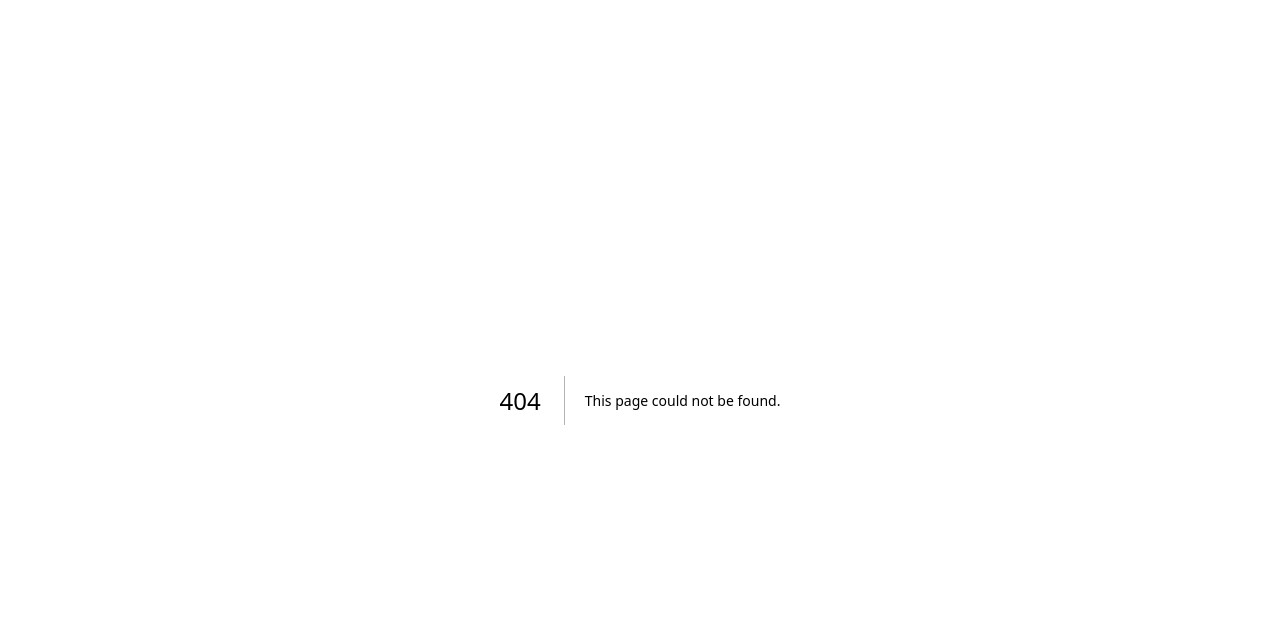
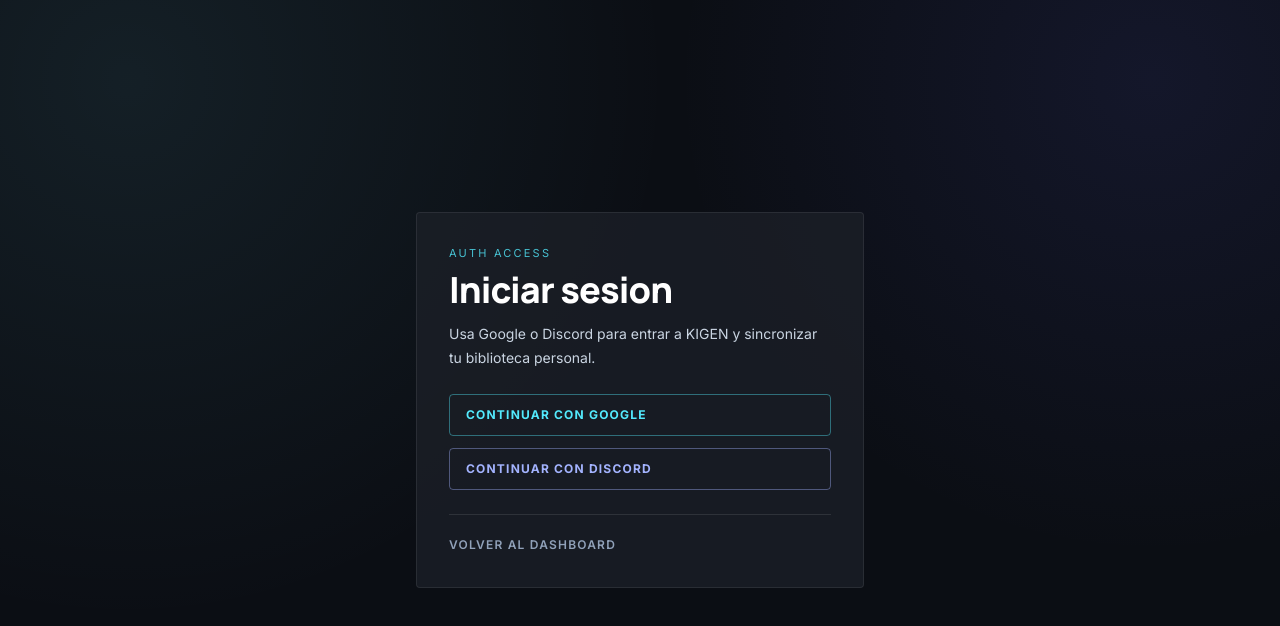
Before and after one commit to favodev/kigen, a Next.js app: page /login in a window 1280 px wide. Before the commit this address had no page. Shown: the top 626 px of the page. Built offline with nearby package versions, Linux system fonts and the light colour scheme; no server answers.

Commit message:
feat: implement login page with Google and Discord authentication

```diff
--- a/app/auth/actions.ts
+++ b/app/auth/actions.ts
@@ -49,6 +49,16 @@ async function signInWithProvider(provider: OAuthProvider, nextPath: string) {
   redirect(data.url);
 }
 
+function nextFromFormData(formData: FormData, fallback = "/"): string {
+  const candidate = formData.get("next");
+
+  if (typeof candidate !== "string") {
+    return fallback;
+  }
+
+  return sanitizeNextPath(candidate);
+}
+
 export async function signInWithGoogle() {
   await signInWithProvider("google", "/");
 }
@@ -57,6 +67,14 @@ export async function signInWithDiscord() {
   await signInWithProvider("discord", "/");
 }
 
+export async function signInWithGoogleWithNext(formData: FormData) {
+  await signInWithProvider("google", nextFromFormData(formData));
+}
+
+export async function signInWithDiscordWithNext(formData: FormData) {
+  await signInWithProvider("discord", nextFromFormData(formData));
+}
+
 export async function signOut() {
   const supabase = await createSupabaseServerClient();
   await supabase.auth.signOut();
--- a/app/library/page.tsx
+++ b/app/library/page.tsx
@@ -20,12 +20,20 @@ export default async function LibraryPage() {
             La biblioteca personal depende de auth para guardar tracking por usuario.
           </p>
 
-          <Link
-            href="/"
-            className="mt-5 inline-flex rounded-sm border border-cyan-300/50 px-4 py-2 text-xs font-bold uppercase tracking-widest text-cyan-300 transition-colors hover:bg-cyan-300/10"
-          >
-            Volver al dashboard
-          </Link>
+          <div className="mt-5 flex flex-wrap gap-3">
+            <Link
+              href="/login?next=/library"
+              className="inline-flex rounded-sm border border-cyan-300/50 px-4 py-2 text-xs font-bold uppercase tracking-widest text-cyan-300 transition-colors hover:bg-cyan-300/10"
+            >
+              Ir a login
+            </Link>
+            <Link
+              href="/"
+              className="inline-flex rounded-sm border border-white/20 px-4 py-2 text-xs font-bold uppercase tracking-widest text-slate-300 transition-colors hover:border-cyan-300/40 hover:text-cyan-300"
+            >
+              Volver al dashboard
+            </Link>
+          </div>
         </section>
       </main>
     );
--- /dev/null
+++ b/app/login/page.tsx
@@ -0,0 +1,78 @@
+import Link from "next/link";
+import { redirect } from "next/navigation";
+
+import { signInWithDiscordWithNext, signInWithGoogleWithNext } from "@/app/auth/actions";
+import { createSupabaseServerClient } from "@/lib/supabase/server";
+
+type LoginPageProps = {
+  searchParams?: Promise<{
+    next?: string;
+  }>;
+};
+
+function sanitizeNextPath(nextPath: string | undefined): string {
+  if (!nextPath || !nextPath.startsWith("/")) {
+    return "/";
+  }
+
+  return nextPath;
+}
+
+export default async function LoginPage({ searchParams }: LoginPageProps) {
+  const params = (await searchParams) ?? {};
+  const nextPath = sanitizeNextPath(params.next);
+
+  const supabase = await createSupabaseServerClient();
+  const {
+    data: { user },
+  } = await supabase.auth.getUser();
+
+  if (user) {
+    redirect(nextPath);
+  }
+
+  return (
+    <main className="flex min-h-screen items-center justify-center px-4 py-10">
+      <section className="obsidian-card w-full max-w-md rounded-sm p-6 sm:p-8">
+        <p className="text-[11px] uppercase tracking-[0.2em] text-cyan-300/80">Auth Access</p>
+        <h1 className="mt-2 font-headline text-4xl font-black tracking-tight text-white">
+          Iniciar sesion
+        </h1>
+        <p className="mt-3 text-sm leading-6 text-slate-300">
+          Usa Google o Discord para entrar a KIGEN y sincronizar tu biblioteca personal.
+        </p>
+
+        <div className="mt-6 space-y-3">
+          <form action={signInWithGoogleWithNext}>
+            <input type="hidden" name="next" value={nextPath} />
+            <button
+              type="submit"
+              className="w-full rounded-sm border border-cyan-300/40 px-4 py-3 text-left text-xs font-bold uppercase tracking-widest text-cyan-300 transition-colors hover:bg-cyan-300/10"
+            >
+              Continuar con Google
+            </button>
+          </form>
+
+          <form action={signInWithDiscordWithNext}>
+            <input type="hidden" name="next" value={nextPath} />
+            <button
+              type="submit"
+              className="w-full rounded-sm border border-indigo-300/40 px-4 py-3 text-left text-xs font-bold uppercase tracking-widest text-indigo-300 transition-colors hover:bg-indigo-300/10"
+            >
+              Continuar con Discord
+            </button>
+          </form>
+        </div>
+
+        <div className="mt-6 border-t border-white/10 pt-4">
+          <Link
+            href="/"
+            className="text-xs font-semibold uppercase tracking-widest text-slate-400 transition-colors hover:text-cyan-300"
+          >
+            Volver al dashboard
+          </Link>
+        </div>
+      </section>
+    </main>
+  );
+}
--- a/components/shell/top-nav.tsx
+++ b/components/shell/top-nav.tsx
@@ -1,3 +1,5 @@
+import Link from "next/link";
+
 import { signInWithDiscord, signInWithGoogle, signOut } from "@/app/auth/actions";
 import { createSupabaseServerClient } from "@/lib/supabase/server";
 
@@ -38,6 +40,12 @@ export async function TopNav() {
           </>
         ) : (
           <>
+            <Link
+              href="/login"
+              className="rounded-sm border border-white/15 px-3 py-2 text-xs font-semibold uppercase tracking-widest text-slate-300 transition-colors hover:border-cyan-300/50 hover:text-cyan-300"
+            >
+              Login
+            </Link>
             <form action={signInWithGoogle}>
               <button
                 type="submit"
@@ -57,6 +65,26 @@ export async function TopNav() {
           </>
         )}
       </div>
+
+      <div className="md:hidden">
+        {user ? (
+          <form action={signOut}>
+            <button
+              type="submit"
+              className="rounded-sm border border-white/15 px-3 py-2 text-[11px] font-semibold uppercase tracking-widest text-slate-300"
+            >
+              Logout
+            </button>
+          </form>
+        ) : (
+          <Link
+            href="/login"
+            className="rounded-sm border border-white/15 px-3 py-2 text-[11px] font-semibold uppercase tracking-widest text-slate-300"
+          >
+            Login
+          </Link>
+        )}
+      </div>
     </header>
   );
 }
```
